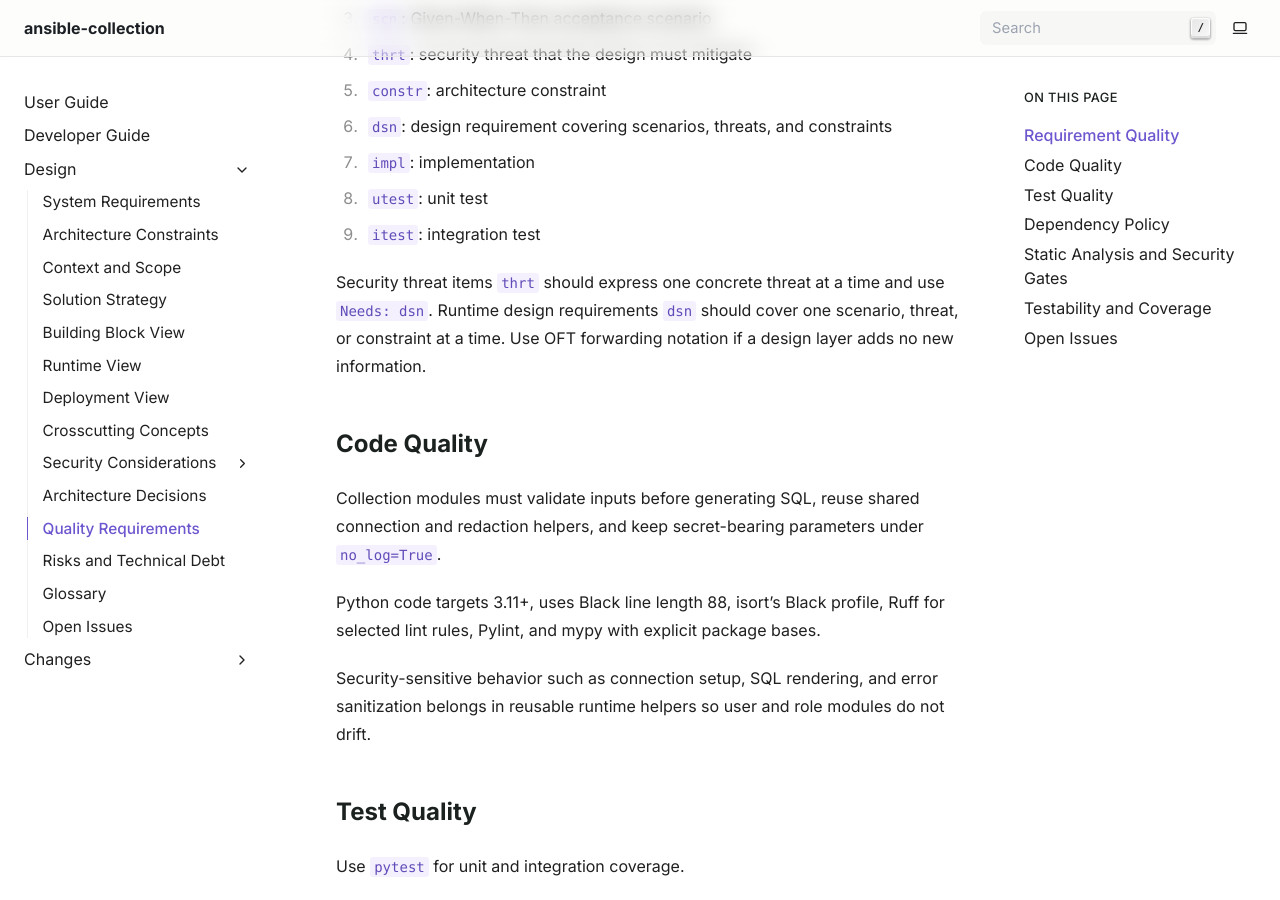
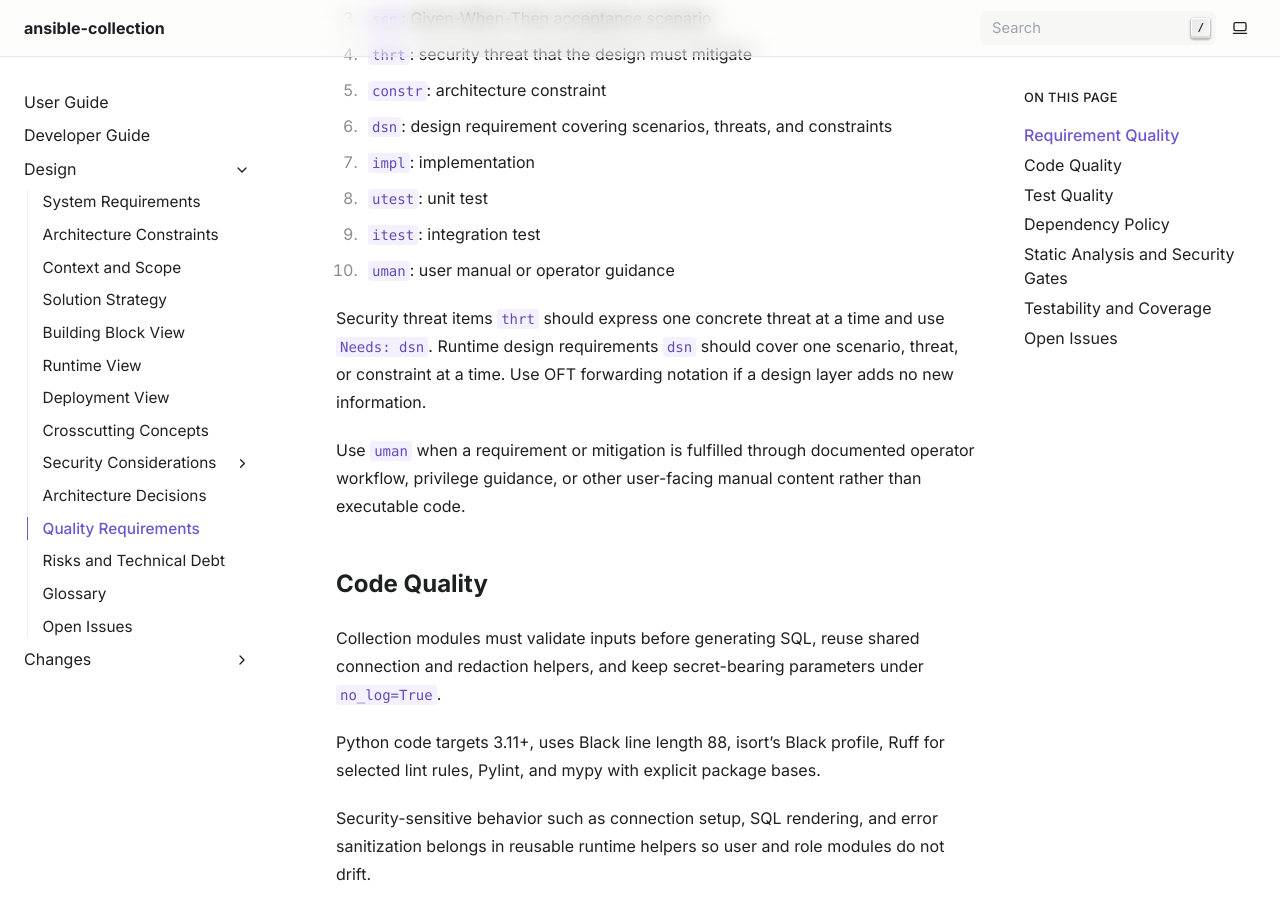
Before and after one commit to exasol/ansible-collection, a Sphinx documentation site: the page built from doc/design/quality_requirements.md, in a window 1280 px wide and 900 px high, scrolled down 484 px. Built offline with Sphinx 7.4.7, drawn with Linux system fonts in a browser that asks for light colours.

Commit message:
Fix review findings by codex

```diff
--- a/doc/design/quality_requirements.md
+++ b/doc/design/quality_requirements.md
@@ -17,8 +17,11 @@ Use this OFT hierarchy unless the project already defines a different one:
 7. `impl`: implementation
 8. `utest`: unit test
 9. `itest`: integration test
+10. `uman`: user manual or operator guidance
 
 Security threat items `thrt` should express one concrete threat at a time and use `Needs: dsn`. Runtime design requirements `dsn` should cover one scenario, threat, or constraint at a time. Use OFT forwarding notation if a design layer adds no new information.
+
+Use `uman` when a requirement or mitigation is fulfilled through documented operator workflow, privilege guidance, or other user-facing manual content rather than executable code.
 
 ## Code Quality
 
```
Also changed, not shown: doc/design/security/involves_new_dependencies_or_services.md (+1 -1 lines).
